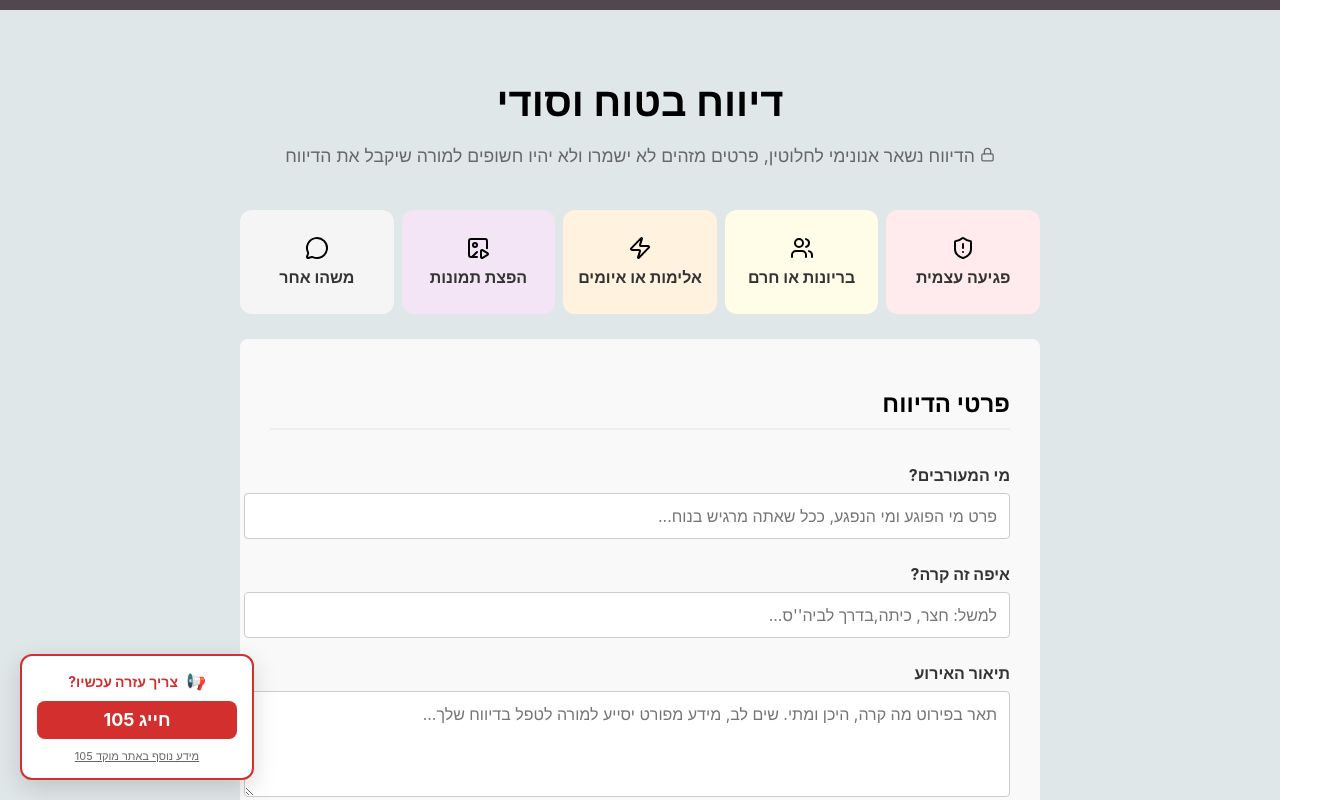
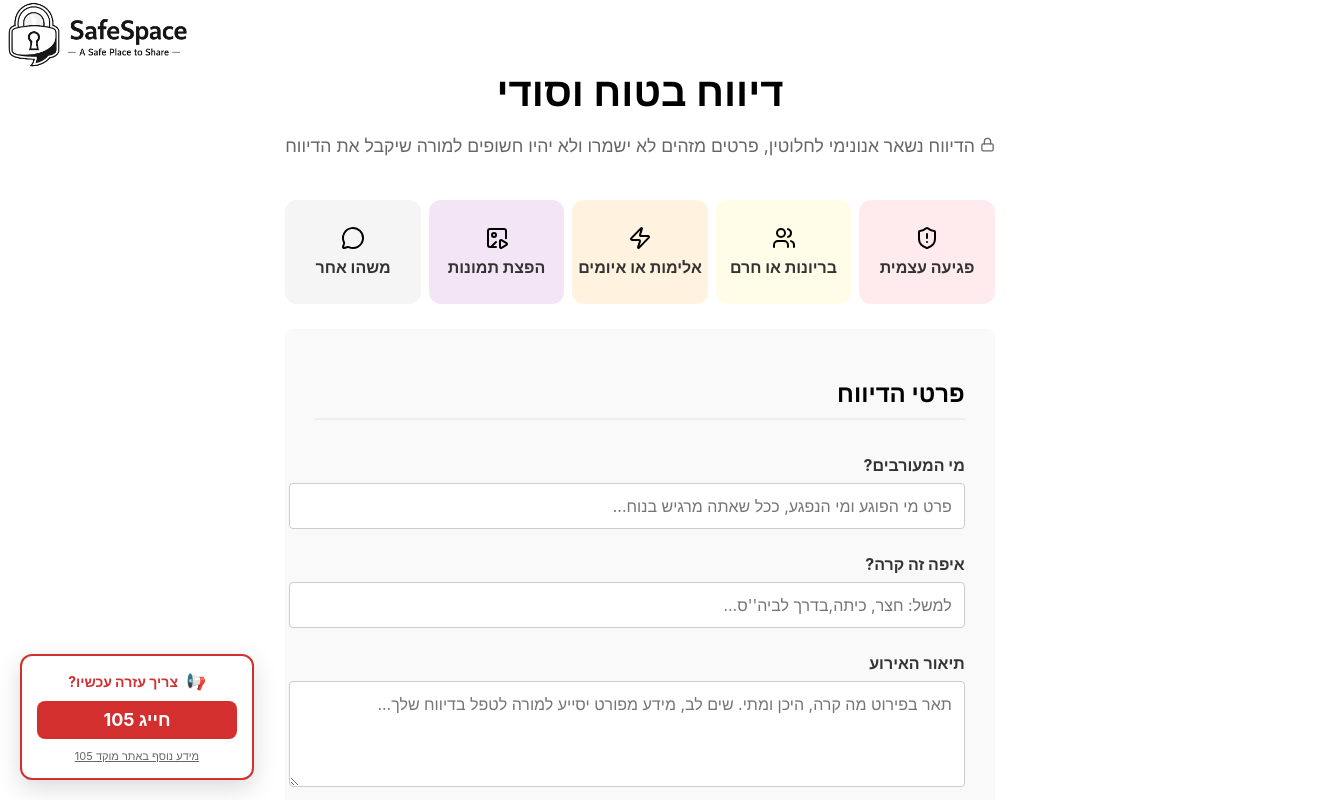
Before and after one commit to MorKahalani/QueenB-Hackathon-TeamGavriel, a React (Vite) app in the folder client/: page /report in a window 1280 px wide. Shown: the top 800 px of the page, 1320 px wide, since content can reach past the window. Built offline with nearby package versions, Linux system fonts and the light colour scheme; no server answers.

Commit message:
added the logo

```diff
--- a/client/src/App.jsx
+++ b/client/src/App.jsx
@@ -1,38 +1,27 @@
 import { BrowserRouter, Routes, Route} from 'react-router'
 import Home from './pages/HomePage/HomePage';
 import AdminLogin from './pages/LoginForAdmin/AdminLogin';
-import styles from './styles/App.module.css';
+// import styles from './styles/App.module.css';
 import AdminPage from './pages/AdminPage/AdminPage';
 import CreateReport from './pages/CreateReport';
 import StudentConfirmationPage from './pages/StudentConfirmationPage/StudentConfirmationPage';
 import { QueryClient, QueryClientProvider } from '@tanstack/react-query'; // חדש
-
+import Layout from './components/Layout/Layout';
 const queryClient = new QueryClient();  // חדש-יצרנו מנהל חדש
 
 function App() {
   return (
     <QueryClientProvider client={queryClient}> {/* חדש- עוטפים את האתר במנהל החדש כדי שכל הדפים יוכלו להשתמש בו*/}
     <BrowserRouter>
-      <div className={styles.app}>
-        <header className={styles.appHeader}>
-          <nav className={styles.appNav}>
-            {/*<Link to="/" className={styles.appLink}>Home</Link>*/}
-          </nav>
-        </header>
-        <main className={styles.main}>
+      <Layout>
           <Routes>
             <Route path="/" element={<Home />} />
             <Route path="/login" element={<AdminLogin />} />
             <Route path="/admin" element={<AdminPage/>} />
             <Route path="/report" element={<CreateReport />} />
             <Route path="/confirmation" element={<StudentConfirmationPage/>} />
-
           </Routes>
-        </main>
-        <footer className={styles.footer}>
-          <p>&copy; BeSafe 2025</p>
-        </footer>
-      </div>
+        </Layout>
     </BrowserRouter>
     </QueryClientProvider>
   );
--- /dev/null
+++ b/client/src/components/Layout/Layout.jsx
@@ -0,0 +1,26 @@
+import styles from '../../styles/Layout.module.css';
+import { Link } from 'react-router-dom';
+import logoImage from '../../assets/logo1.png';
+import PropTypes from 'prop-types';
+
+function Layout({ children }) {
+  return (
+    <div className={styles.wrapper}>
+      <header className={styles.header}>
+        <Link to="/" className={styles.logoLink}>
+          <img src={logoImage} alt="SafeSpace" className={styles.logo} />
+        </Link>
+      </header>
+
+      <main className={styles.content}>
+        {children}
+      </main>
+    </div>
+  );
+}
+
+Layout.propTypes = {
+    children: PropTypes.node
+};
+
+export default Layout;
--- a/client/src/pages/CreateReport.jsx
+++ b/client/src/pages/CreateReport.jsx
@@ -207,6 +207,8 @@ function CreateReport() {
                 </button>
             </form>
         </div>
+
+
     );
 };
 export default CreateReport;
--- /dev/null
+++ b/client/src/styles/Layout.module.css
@@ -0,0 +1,34 @@
+/* Layout.module.css */
+.wrapper {
+    min-height: 100vh;
+    display: flex;
+    flex-direction: column;
+    background-color: #ffffff;
+    position: relative; /* מאפשר ללוגו לצוף מעל */
+}
+
+.header {
+    position: absolute; /* מקבע את הלוגו לפינה */
+    top: 1px;          /* מרחק מהלמעלה */
+    left: 4px;         /* מרחק מהצד שמאל */
+    z-index: 1000;
+}
+
+.logo {
+    height: 69px;       /* גודל עדין כמו ב-Typeform */
+    width: auto;
+    display: block;
+    transition: opacity 0.3s ease;
+}
+
+.logo:hover {
+    opacity: 0.7;
+}
+
+.content {
+    flex: 1;
+    display: flex;
+    align-items: center;    /* ממרכז את התוכן אנכית */
+    justify-content: center; /* ממרכז את התוכן אופקית */
+    padding: 20px;
+}
```
Also changed, not shown: client/src/assets/logo1.png (added), client/src/assets/logo2.png (added), 1 other file (tests, documents, lock files or other folders).
